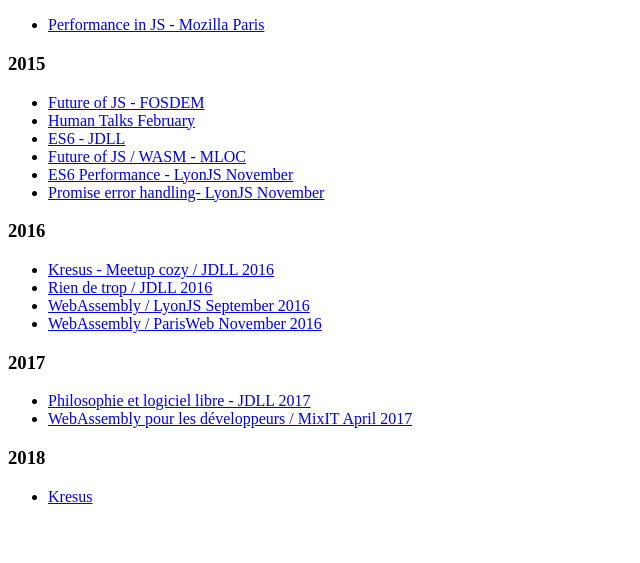
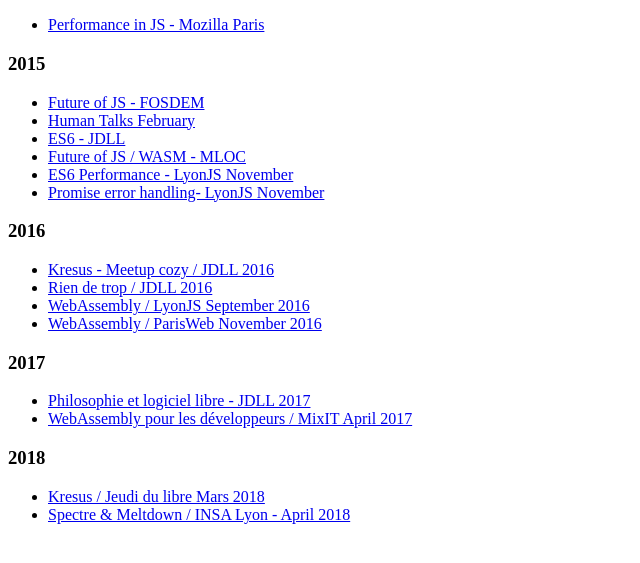
Before and after one commit to bnjbvr/slides, a plain HTML site: page index.html in a window 1280 px wide. Shown: the part 91-654 px from the top of the page, without its empty margins (0-640 px from the left). Drawn offline with Linux system fonts and the light colour scheme.

Commit message:
add Meltdown/Spectre talk

```diff
--- a/index.html
+++ b/index.html
@@ -33,7 +33,8 @@
 
         <h3>2018</h3>
         <ul>
-            <li><a href="./2018/jdl-kresus/">Kresus</a></li>
+            <li><a href="./2018/jdl-kresus/">Kresus / Jeudi du libre Mars 2018</a></li>
+            <li><a href="https://PandiPanda69.github.io/INSHACK2k18-Meltdown-Spectre">Spectre & Meltdown / INSA Lyon - April 2018</a></li>
         </ul>
     </body>
 </html>
```
